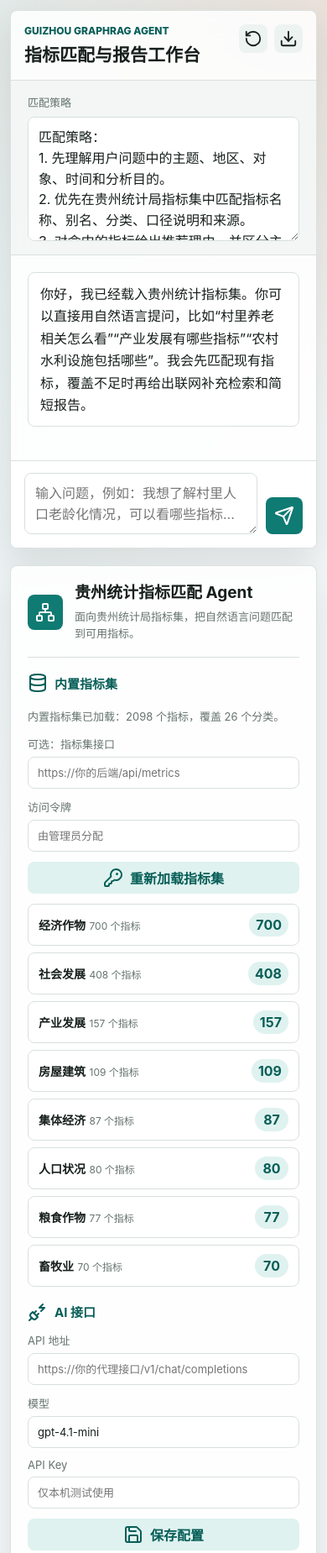
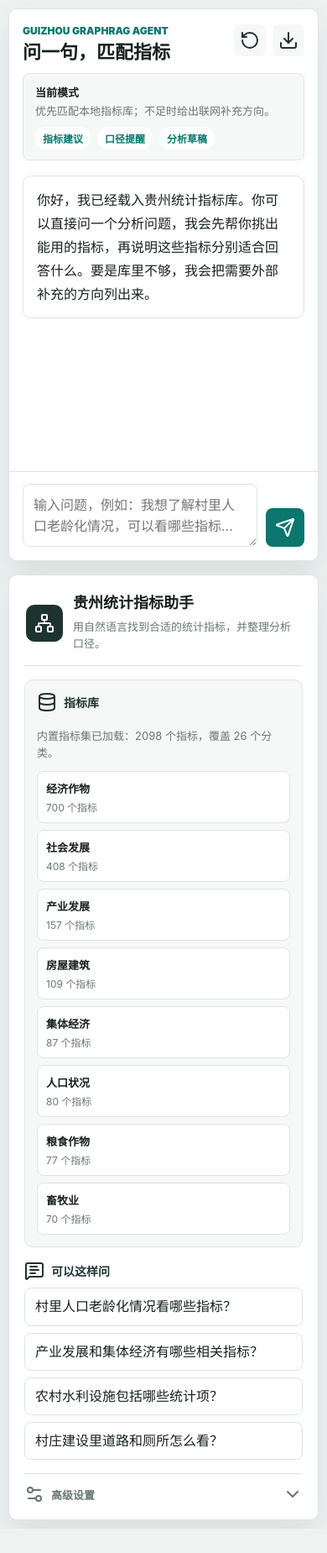
Before and after one commit to RichardF123/Guizhou-GraphRAG, a plain HTML site: page index.html in a window 390 px wide. Shown: the top 1849 px of the page at 84% size. After the commit the page ends 1820 px from the top, so only its background shows below. Drawn offline with nearby package versions, Linux system fonts and the light colour scheme.

Commit message:
Refresh UI and response style

```diff
--- a/assets/app.js
+++ b/assets/app.js
@@ -28,11 +28,15 @@ const webSourceHints = [
   "贵州省人民政府 数据"
 ];
 
+const chatHistoryKey = "guizhou-chat-history-v2";
+const settingsKey = "design-chat-settings";
+const knowledgeKey = "design-knowledge";
+
 const state = {
-  messages: loadJson("design-chat-history", []),
+  messages: loadJson(chatHistoryKey, []),
   metrics: [],
   metricPayload: null,
-  settings: loadJson("design-chat-settings", {
+  settings: loadJson(settingsKey, {
     apiBaseUrl: "",
     modelName: "gpt-4.1-mini",
     apiKey: "",
@@ -73,7 +77,7 @@ function saveJson(key, value) {
 
 async function init() {
   hydrateSettings();
-  els.knowledgeBase.value = localStorage.getItem("design-knowledge") || defaultKnowledge;
+  els.knowledgeBase.value = localStorage.getItem(knowledgeKey) || defaultKnowledge;
   bindEvents();
   await loadBuiltInMetrics();
   renderMessages();
@@ -81,7 +85,7 @@ async function init() {
   if (!state.messages.length) {
     addMessage(
       "assistant",
-      "你好，我已经载入贵州统计指标集。你可以直接用自然语言提问，比如“村里养老相关怎么看”“产业发展有哪些指标”“农村水利设施包括哪些”。我会先匹配现有指标，覆盖不足时再给出联网补充检索和简短报告。"
+      "你好，我已经载入贵州统计指标库。你可以直接问一个分析问题，我会先帮你挑出能用的指标，再说明这些指标分别适合回答什么。要是库里不够，我会把需要外部补充的方向列出来。"
     );
   }
 
@@ -171,8 +175,14 @@ function hydrateSettings() {
 
 function bindEvents() {
   els.chatForm.addEventListener("submit", handleSubmit);
+  document.querySelectorAll(".prompt-chip").forEach((button) => {
+    button.addEventListener("click", () => {
+      els.userInput.value = button.textContent.trim();
+      els.userInput.focus();
+    });
+  });
   els.knowledgeBase.addEventListener("input", () => {
-    localStorage.setItem("design-knowledge", els.knowledgeBase.value);
+    localStorage.setItem(knowledgeKey, els.knowledgeBase.value);
   });
   els.loadMetrics.addEventListener("click", loadProtectedMetrics);
   els.saveSettings.addEventListener("click", saveSettings);
@@ -387,7 +397,7 @@ function scoreMetric(metric, question, qNorm, qCore, grams, routeCategories = ne
 
   score = Math.max(0, Math.min(0.99, score));
   if (!reasons.length && (fuzzy > 0 || coverage > 0)) {
-    reasons.push(`optimized 离线检索：字面=${fuzzy.toFixed(2)}；覆盖=${coverage.toFixed(2)}；骨架=${semantic.toFixed(2)}；惩罚=${penalty.toFixed(2)}`);
+    reasons.push("与问题表述和指标口径接近");
   }
 
   return {
@@ -518,26 +528,31 @@ function uniqueByName(item, index, array) {
 }
 
 function buildLocalReply(result) {
-  const matchLines = result.matches.length
-    ? result.matches
-        .slice(0, 6)
+  const primary = result.matches.slice(0, 3);
+  const supporting = result.matches.slice(3, 6);
+  const primaryLines = primary.length
+    ? primary
         .map((item, index) => {
-          const source = item.source ? `；来源：${item.source}` : "";
-          const desc = item.desc ? `\n   口径：${truncate(item.desc, 92)}` : "";
-          return `${index + 1}. ${item.name}（${item.category}，匹配度 ${Math.round(item.score * 100)}%）\n   推荐理由：${item.reason}${source}${desc}`;
+          const source = item.source ? `，建议按${item.source}口径核对` : "";
+          const desc = item.desc ? `\n   ${truncate(item.desc, 86)}` : "";
+          return `${index + 1}. ${item.name}（${item.category}）${source}${desc}`;
         })
         .join("\n")
-    : "没有在现有指标集中找到足够可靠的匹配。";
+    : "这次没有找到特别直接的现有指标。";
+
+  const supportingLines = supporting.length
+    ? supporting.map((item) => `- ${item.name}（${item.category}）`).join("\n")
+    : "- 暂时不需要更多辅助指标。";
 
   const coverageText = {
-    full: "现有指标基本可以覆盖这个问题。",
-    partial: "现有指标只能覆盖一部分，需要补充口径或数据。",
-    low: "现有指标匹配较弱，建议进入联网补充检索。",
+    full: "这个问题用现有指标库基本能回答。",
+    partial: "现有指标能回答一部分，但还需要补充数据口径或时间序列。",
+    low: "库里没有特别贴合的指标，建议把它当作探索性问题处理。",
   }[result.coverage];
 
   const gapLines = result.gaps.length
     ? result.gaps.map((gap) => `- ${gap}`).join("\n")
-    : "- 暂未发现明显缺口，优先使用上面的授权指标。";
+    : "- 先用上面的指标就可以展开，不必急着补外部资料。";
 
   const webLines = result.webQueries.length
     ? result.webQueries
@@ -546,26 +561,28 @@ function buildLocalReply(result) {
           return `- ${query}\n  ${url}`;
         })
         .join("\n")
-    : "- 当前匹配较充分，暂不需要联网补充。";
+    : "- 暂不需要联网补充。";
 
-  return `问题理解：
-你想围绕“${result.question}”寻找可用统计指标，并据此形成一个简短分析口径。
+  const categoryText = result.inferredTopics.categories.slice(0, 3).join("、") || "相关";
 
-检索策略：
-当前使用 ${result.optimizedVersion}。问题被路由为 ${result.route.queryType}，优先关注 ${result.route.categories.join("、") || "全部分类"}。
+  return `我理解你想看的是：${result.question}
 
-现有指标匹配：
 ${coverageText}
-${matchLines}
 
-缺口判断：
+建议先看这几个指标：
+${primaryLines}
+
+可以作为辅助观察的指标：
+${supportingLines}
+
+怎么用：
+先把「${categoryText}」相关指标按年份整理出来，看总量变化；如果涉及人群、设施或产业，再拆到结构指标看是哪一部分在变化。正式写报告时，主指标回答问题，辅助指标解释原因或做侧面印证。
+
+还需要注意：
 ${gapLines}
 
-联网补充建议：
-${webLines}
-
-简短统计分析报告：
-建议先以上述匹配度最高的指标作为主指标，再用同分类下的辅助指标交叉验证。如果问题涉及趋势，应按年度整理指标值，观察总量变化和结构变化；如果涉及比较，应统一统计口径后再做地区或时间对比。对于联网补充得到的公开资料，需要保留来源、发布时间和口径说明，正式结论仍以贵州统计局授权指标和数据为准。`;
+如果要补充公开资料，可以搜：
+${webLines}`;
 }
 
 async function loadProtectedMetrics() {
@@ -663,7 +680,7 @@ function updateMessage(id, content) {
 
 function persistMessages() {
   saveJson(
-    "design-chat-history",
+    chatHistoryKey,
     state.messages.filter((item) => !item.transient)
   );
 }
@@ -676,7 +693,7 @@ function renderMessages() {
           <div class="avatar" aria-hidden="true">
             <i data-lucide="${message.role === "user" ? "user" : "sparkles"}"></i>
           </div>
-          <div class="bubble ${message.transient ? "typing" : ""}">${escapeHtml(message.content)}</div>
+          <div class="bubble ${message.transient ? "typing" : ""}">${formatMessage(message.content)}</div>
         </article>
       `
     )
@@ -693,7 +710,7 @@ function saveSettings(showFeedback = true) {
     metricEndpoint: els.metricEndpoint.value.trim(),
     metricAccessToken: "",
   };
-  saveJson("design-chat-settings", state.settings);
+  saveJson(settingsKey, state.settings);
   if (!showFeedback) return;
   els.saveSettings.textContent = "已保存";
   setTimeout(() => {
@@ -706,7 +723,7 @@ function resetChat() {
   state.messages = [];
   persistMessages();
   renderMessages();
-  addMessage("assistant", "对话已清空。请输入新的贵州统计指标问题。");
+  addMessage("assistant", "对话已清空。你可以继续问一个统计分析问题。");
 }
 
 function exportChat() {
@@ -736,6 +753,19 @@ function escapeHtml(value) {
     .replaceAll("'", "&#039;");
 }
 
+function formatMessage(value) {
+  let html = escapeHtml(value);
+  html = html.replace(
+    /(^|\n)(我理解你想看的是|建议先看这几个指标|可以作为辅助观察的指标|怎么用|还需要注意|如果要补充公开资料，可以搜)：/g,
+    '$1<strong class="reply-heading">$2：</strong>'
+  );
+  html = html.replace(
+    /(https?:\/\/[^\s<]+)/g,
+    '<a href="$1" target="_blank" rel="noreferrer">$1</a>'
+  );
+  return html;
+}
+
 function refreshIcons() {
   if (window.lucide?.createIcons) {
     window.lucide.createIcons();
--- a/assets/styles.css
+++ b/assets/styles.css
@@ -1,16 +1,17 @@
 :root {
   color-scheme: light;
-  --bg: #f5f7f8;
-  --surface: #ffffff;
-  --surface-strong: #edf3f1;
-  --text: #17201d;
-  --muted: #65736f;
-  --line: #d8e0dd;
-  --accent: #0f7b73;
-  --accent-dark: #075e58;
-  --accent-soft: #dff2ef;
-  --warning: #a15c00;
-  --shadow: 0 18px 42px rgba(26, 48, 44, 0.12);
+  --bg: #eef3f2;
+  --panel: #ffffff;
+  --panel-soft: #f6f8f7;
+  --ink: #17211f;
+  --muted: #687773;
+  --line: #dce5e2;
+  --accent: #0a766d;
+  --accent-2: #2f8f64;
+  --accent-soft: #e3f3ef;
+  --dark: #1e3330;
+  --warning: #9a5a00;
+  --shadow: 0 16px 36px rgba(31, 54, 50, 0.1);
   font-family:
     Inter, "Segoe UI", "PingFang SC", "Microsoft YaHei", system-ui,
     sans-serif;
@@ -23,20 +24,14 @@
 html,
 body {
   max-width: 100%;
+  min-height: 100%;
   overflow-x: hidden;
 }
 
 body {
-  min-height: 100vh;
   margin: 0;
-  background:
-    linear-gradient(125deg, rgba(15, 123, 115, 0.08), transparent 42%),
-    radial-gradient(circle at 100% 0%, rgba(222, 117, 63, 0.14), transparent 26%),
-    var(--bg);
-  color: var(--text);
-}
-
-body {
+  background: var(--bg);
+  color: var(--ink);
   overflow: hidden;
 }
 
@@ -52,12 +47,12 @@ button {
 
 .app-shell {
   display: grid;
-  grid-template-columns: minmax(280px, 360px) minmax(0, 1fr);
-  gap: 20px;
-  width: min(1440px, 100%);
+  grid-template-columns: 340px minmax(0, 1fr);
+  gap: 16px;
+  width: min(1480px, 100%);
   height: 100vh;
   margin: 0 auto;
-  padding: 20px;
+  padding: 16px;
 }
 
 .side-panel,
@@ -65,38 +60,37 @@ button {
   min-width: 0;
   width: 100%;
   max-width: 100%;
-  background: rgba(255, 255, 255, 0.86);
-  border: 1px solid rgba(216, 224, 221, 0.9);
+  background: var(--panel);
+  border: 1px solid var(--line);
   box-shadow: var(--shadow);
-  backdrop-filter: blur(16px);
 }
 
 .side-panel {
   display: flex;
   flex-direction: column;
-  gap: 18px;
-  height: calc(100vh - 40px);
+  gap: 16px;
+  height: calc(100vh - 32px);
   overflow-y: auto;
-  padding: 20px;
-  border-radius: 8px;
+  padding: 18px;
+  border-radius: 10px;
 }
 
 .brand-block {
   display: grid;
-  grid-template-columns: 48px 1fr;
-  gap: 14px;
+  grid-template-columns: 44px 1fr;
+  gap: 12px;
   align-items: center;
-  padding-bottom: 18px;
+  padding: 4px 2px 16px;
   border-bottom: 1px solid var(--line);
 }
 
 .brand-mark {
   display: grid;
-  width: 48px;
-  height: 48px;
+  width: 44px;
+  height: 44px;
   place-items: center;
-  border-radius: 8px;
-  background: var(--accent);
+  border-radius: 10px;
+  background: var(--dark);
   color: #fff;
 }
 
@@ -107,12 +101,8 @@ button {
 }
 
 .brand-block h1 {
-  font-size: 19px;
+  font-size: 18px;
   line-height: 1.25;
-}
-
-.brand-block > div:last-child {
-  min-width: 0;
 }
 
 .brand-block p,
@@ -129,74 +119,115 @@ button {
   gap: 12px;
 }
 
+.dataset-card {
+  padding: 14px;
+  border: 1px solid var(--line);
+  border-radius: 10px;
+  background: var(--panel-soft);
+}
+
 .section-title {
   display: flex;
   gap: 8px;
   align-items: center;
-  color: var(--accent-dark);
+  color: var(--dark);
 }
 
 .section-title h2 {
-  font-size: 15px;
+  font-size: 14px;
 }
 
 .metric-list {
   display: grid;
+  grid-template-columns: 1fr 1fr;
   gap: 8px;
 }
 
 .metric-item {
-  display: grid;
-  grid-template-columns: 1fr auto;
-  gap: 10px;
-  align-items: center;
-  padding: 10px 12px;
+  min-width: 0;
+  padding: 10px;
   border: 1px solid var(--line);
   border-radius: 8px;
-  background: var(--surface);
-}
-
-.metric-item.locked {
-  opacity: 0.74;
+  background: #fff;
 }
 
 .metric-item strong {
-  font-size: 14px;
+  display: block;
+  overflow: hidden;
+  color: var(--ink);
+  font-size: 13px;
+  text-overflow: ellipsis;
+  white-space: nowrap;
 }
 
 .metric-item span {
+  display: block;
+  margin-top: 4px;
   color: var(--muted);
   font-size: 12px;
 }
 
 .metric-score {
-  min-width: 40px;
-  padding: 4px 8px;
-  border-radius: 999px;
-  background: var(--accent-soft);
-  color: var(--accent-dark);
-  text-align: center;
-  font-weight: 700;
+  display: none;
 }
 
-.locked-note {
-  margin: 0 0 2px;
+.examples {
+  gap: 8px;
+}
+
+.prompt-chip {
+  width: 100%;
   padding: 10px 12px;
-  border: 1px solid rgba(161, 92, 0, 0.28);
+  border: 1px solid var(--line);
   border-radius: 8px;
-  background: #fff7e8;
-  color: var(--warning);
-  font-size: 12px;
-  line-height: 1.5;
+  background: #fff;
+  color: var(--ink);
+  text-align: left;
+  line-height: 1.45;
+}
+
+.prompt-chip:hover {
+  border-color: rgba(10, 118, 109, 0.45);
+  background: var(--accent-soft);
+}
+
+.settings details {
+  border-top: 1px solid var(--line);
+  padding-top: 12px;
+}
+
+.settings summary {
+  display: flex;
+  align-items: center;
+  justify-content: space-between;
+  color: var(--muted);
+  font-size: 13px;
+  font-weight: 700;
+  list-style: none;
+}
+
+.settings summary::-webkit-details-marker {
+  display: none;
+}
+
+.settings summary span {
+  display: inline-flex;
+  gap: 8px;
+  align-items: center;
+}
+
+.settings-body {
+  display: grid;
+  gap: 10px;
+  margin-top: 12px;
 }
 
 .settings label,
-.metric-access,
-.knowledge-card label {
+.metric-access {
   display: grid;
   gap: 6px;
   color: var(--muted);
-  font-size: 13px;
+  font-size: 12px;
 }
 
 input,
@@ -205,7 +236,7 @@ textarea {
   border: 1px solid var(--line);
   border-radius: 8px;
   background: #fff;
-  color: var(--text);
+  color: var(--ink);
   outline: none;
   transition:
     border-color 160ms ease,
@@ -219,14 +250,14 @@ input {
 
 textarea {
   resize: vertical;
-  padding: 11px 12px;
+  padding: 12px;
   line-height: 1.55;
 }
 
 input:focus,
 textarea:focus {
   border-color: var(--accent);
-  box-shadow: 0 0 0 3px rgba(15, 123, 115, 0.14);
+  box-shadow: 0 0 0 3px rgba(10, 118, 109, 0.12);
 }
 
 .secondary-button,
@@ -243,16 +274,16 @@ textarea:focus {
   gap: 8px;
   height: 38px;
   background: var(--accent-soft);
-  color: var(--accent-dark);
-  font-weight: 700;
+  color: var(--accent);
+  font-weight: 800;
 }
 
 .chat-panel {
   display: grid;
-  grid-template-rows: auto auto minmax(240px, 1fr) auto;
-  height: calc(100vh - 40px);
+  grid-template-rows: auto auto minmax(260px, 1fr) auto;
+  height: calc(100vh - 32px);
   overflow: hidden;
-  border-radius: 8px;
+  border-radius: 10px;
 }
 
 .chat-header {
@@ -260,21 +291,21 @@ textarea:focus {
   align-items: center;
   justify-content: space-between;
   gap: 16px;
-  padding: 18px 20px;
-  border-bottom: 1px solid var(--line);
+  padding: 22px 24px 16px;
 }
 
 .eyebrow {
   margin: 0 0 5px;
-  color: var(--accent-dark);
+  color: var(--accent);
   font-size: 12px;
-  font-weight: 800;
+  font-weight: 900;
   letter-spacing: 0;
   text-transform: uppercase;
 }
 
 .chat-header h2 {
-  font-size: 21px;
+  font-size: 25px;
+  line-height: 1.2;
 }
 
 .header-actions {
@@ -283,103 +314,148 @@ textarea:focus {
   gap: 8px;
 }
 
-.chat-header > div:first-child {
-  min-width: 0;
-}
-
 .icon-button {
   width: 38px;
   height: 38px;
-  background: var(--surface-strong);
-  color: var(--text);
+  background: var(--panel-soft);
+  color: var(--dark);
 }
 
-.knowledge-card {
-  display: grid;
-  gap: 8px;
-  padding: 16px 20px;
-  background: rgba(237, 243, 241, 0.62);
-  border-bottom: 1px solid var(--line);
+.status-strip {
+  display: flex;
+  align-items: center;
+  justify-content: space-between;
+  margin: 0 24px 10px;
+  padding: 12px 14px;
+  border: 1px solid var(--line);
+  border-radius: 8px;
+  background: var(--panel-soft);
 }
 
-.knowledge-card textarea {
-  min-height: 94px;
-  max-height: 210px;
+.status-strip strong {
+  display: block;
+  font-size: 13px;
+}
+
+.status-strip span {
+  display: block;
+  margin-top: 3px;
+  color: var(--muted);
+  font-size: 13px;
+}
+
+.status-tags {
+  display: flex;
+  flex-shrink: 0;
+  gap: 8px;
+}
+
+.status-tags span {
+  margin: 0;
+  padding: 5px 9px;
+  border-radius: 999px;
+  background: #fff;
+  color: var(--accent);
+  font-size: 12px;
+  font-weight: 800;
+}
+
+.status-strip textarea,
+.sr-only {
+  position: absolute;
+  width: 1px;
+  height: 1px;
+  overflow: hidden;
+  clip: rect(0, 0, 0, 0);
+  white-space: nowrap;
 }
 
 .chat-stream {
   display: flex;
   flex-direction: column;
-  gap: 14px;
+  gap: 16px;
   overflow-y: auto;
-  padding: 20px;
+  padding: 12px 24px 22px;
 }
 
 .message {
   display: grid;
-  grid-template-columns: 34px minmax(0, 1fr);
+  grid-template-columns: 32px minmax(0, 1fr);
   gap: 10px;
-  max-width: 840px;
+  max-width: 900px;
 }
 
 .message.user {
   align-self: end;
-  grid-template-columns: minmax(0, 1fr) 34px;
+  grid-template-columns: minmax(0, 1fr) 32px;
+  max-width: 760px;
 }
 
 .avatar {
   display: grid;
-  width: 34px;
-  height: 34px;
+  width: 32px;
+  height: 32px;
   place-items: center;
   border-radius: 50%;
-  background: var(--surface-strong);
-  color: var(--accent-dark);
+  background: var(--accent-soft);
+  color: var(--accent);
 }
 
 .user .avatar {
   grid-column: 2;
-  background: #263d38;
+  background: var(--dark);
   color: #fff;
 }
 
 .bubble {
   min-width: 0;
-  padding: 12px 14px;
-  border-radius: 8px;
-  background: var(--surface);
+  padding: 14px 16px;
   border: 1px solid var(--line);
-  line-height: 1.65;
+  border-radius: 10px;
+  background: #fff;
+  line-height: 1.75;
   white-space: pre-wrap;
   overflow-wrap: anywhere;
+}
+
+.bubble a {
+  color: var(--accent);
+  font-weight: 700;
+}
+
+.reply-heading {
+  display: block;
+  margin: 4px 0 2px;
+  color: var(--dark);
+  font-size: 15px;
 }
 
 .user .bubble {
   grid-column: 1;
   grid-row: 1;
-  background: #263d38;
-  border-color: #263d38;
+  background: var(--dark);
+  border-color: var(--dark);
   color: #fff;
 }
 
 .composer {
   display: grid;
-  grid-template-columns: minmax(0, 1fr) 48px;
+  grid-template-columns: minmax(0, 1fr) 50px;
   gap: 10px;
   align-items: end;
-  padding: 16px 20px 20px;
+  padding: 16px 24px 22px;
   border-top: 1px solid var(--line);
-  background: rgba(255, 255, 255, 0.9);
+  background: #fff;
 }
 
 .composer textarea {
-  min-height: 52px;
-  max-height: 160px;
+  min-height: 54px;
+  max-height: 150px;
 }
 
 .send-button {
-  width: 48px;
-  height: 48px;
+  width: 50px;
+  height: 50px;
   background: var(--accent);
   color: #fff;
 }
@@ -387,6 +463,18 @@ textarea:focus {
 .typing {
   color: var(--muted);
   font-style: italic;
+}
+
+.locked-note {
+  grid-column: 1 / -1;
+  margin: 0;
+  padding: 10px 12px;
+  border: 1px solid rgba(154, 90, 0, 0.28);
+  border-radius: 8px;
+  background: #fff7e8;
+  color: var(--warning);
+  font-size: 12px;
+  line-height: 1.5;
 }
 
 @media (max-width: 900px) {
@@ -402,50 +490,46 @@ textarea:focus {
   .app-shell {
     grid-template-columns: 1fr;
     width: 100vw;
-    max-width: 100vw;
     height: auto;
     min-height: 100vh;
-    padding: 12px;
+    padding: 10px;
   }
 
   .side-panel,
   .chat-panel {
     height: auto;
-    min-height: auto;
+  }
+
+  .chat-panel {
+    order: 1;
+    min-height: 78vh;
   }
 
   .side-panel {
     order: 2;
     overflow: visible;
   }
-
-  .chat-panel {
-    order: 1;
-    min-height: 76vh;
-  }
 }
 
 @media (max-width: 560px) {
   .chat-header {
-    position: relative;
     align-items: flex-start;
-    padding: 16px;
-    padding-right: 96px;
+    padding: 18px 16px 12px;
   }
 
-  .header-actions {
-    position: absolute;
-    top: 16px;
-    right: 16px;
+  .chat-header h2 {
+    font-size: 22px;
   }
 
-  .brand-block {
-    grid-template-columns: 42px 1fr;
+  .status-strip {
+    align-items: flex-start;
+    flex-direction: column;
+    gap: 10px;
+    margin: 0 16px 8px;
   }
 
-  .brand-mark {
-    width: 42px;
-    height: 42px;
+  .chat-stream {
+    padding: 10px 16px 18px;
   }
 
   .message,
@@ -465,17 +549,16 @@ textarea:focus {
   }
 
   .composer {
-    grid-template-columns: minmax(0, 1fr) 44px;
+    grid-template-columns: minmax(0, 1fr) 46px;
     padding: 14px 16px 16px;
   }
 
   .send-button {
-    width: 44px;
-    height: 44px;
+    width: 46px;
+    height: 46px;
   }
 
-  .icon-button {
-    width: 34px;
-    height: 34px;
+  .metric-list {
+    grid-template-columns: 1fr;
   }
 }
--- a/index.html
+++ b/index.html
@@ -17,19 +17,40 @@
             <i data-lucide="network"></i>
           </div>
           <div>
-            <h1>贵州统计指标匹配 Agent</h1>
-            <p>面向贵州统计局指标集，把自然语言问题匹配到可用指标。</p>
+            <h1>贵州统计指标助手</h1>
+            <p>用自然语言找到合适的统计指标，并整理分析口径。</p>
           </div>
         </section>
 
-        <section class="panel-section">
+        <section class="panel-section dataset-card">
           <div class="section-title">
             <i data-lucide="database" aria-hidden="true"></i>
-            <h2>内置指标集</h2>
+            <h2>指标库</h2>
           </div>
           <p class="hint" id="metricSummary">正在加载贵州统计指标集...</p>
+          <div class="metric-list" id="metricList"></div>
+        </section>
+
+        <section class="panel-section examples">
+          <div class="section-title">
+            <i data-lucide="message-square-text" aria-hidden="true"></i>
+            <h2>可以这样问</h2>
+          </div>
+          <button class="prompt-chip" type="button">村里人口老龄化情况看哪些指标？</button>
+          <button class="prompt-chip" type="button">产业发展和集体经济有哪些相关指标？</button>
+          <button class="prompt-chip" type="button">农村水利设施包括哪些统计项？</button>
+          <button class="prompt-chip" type="button">村庄建设里道路和厕所怎么看？</button>
+        </section>
+
+        <section class="panel-section settings">
+          <details>
+            <summary>
+              <span><i data-lucide="settings-2" aria-hidden="true"></i> 高级设置</span>
+              <i data-lucide="chevron-down" aria-hidden="true"></i>
+            </summary>
+            <div class="settings-body">
               <label class="metric-access">
-            <span>可选：指标集接口</span>
+                <span>指标集接口</span>
                 <input id="metricEndpoint" type="url" placeholder="https://你的后端/api/metrics" autocomplete="off" />
               </label>
               <label class="metric-access">
@@ -40,16 +61,8 @@
                 <i data-lucide="key-round" aria-hidden="true"></i>
                 重新加载指标集
               </button>
-          <div class="metric-list" id="metricList"></div>
-        </section>
-
-        <section class="panel-section settings">
-          <div class="section-title">
-            <i data-lucide="plug-zap" aria-hidden="true"></i>
-            <h2>AI 接口</h2>
-          </div>
               <label>
-            <span>API 地址</span>
+                <span>AI API 地址</span>
                 <input id="apiBaseUrl" type="url" placeholder="https://你的代理接口/v1/chat/completions" autocomplete="off" />
               </label>
               <label>
@@ -64,7 +77,8 @@
                 <i data-lucide="save" aria-hidden="true"></i>
                 保存配置
               </button>
-          <p class="hint">配置后可调用模型生成更自然的报告；不配置也能用内置指标集做本地匹配。</p>
+            </div>
+          </details>
         </section>
       </aside>
 
@@ -72,7 +86,7 @@
         <header class="chat-header">
           <div>
             <p class="eyebrow">Guizhou GraphRAG Agent</p>
-            <h2>指标匹配与报告工作台</h2>
+            <h2>问一句，匹配指标</h2>
           </div>
           <div class="header-actions">
             <button class="icon-button" id="resetChat" type="button" title="清空对话" aria-label="清空对话">
@@ -84,8 +98,17 @@
           </div>
         </header>
 
-        <div class="knowledge-card">
-          <label for="knowledgeBase">匹配策略</label>
+        <div class="status-strip">
+          <div>
+            <strong>当前模式</strong>
+            <span>优先匹配本地指标库；不足时给出联网补充方向。</span>
+          </div>
+          <div class="status-tags" aria-label="输出内容">
+            <span>指标建议</span>
+            <span>口径提醒</span>
+            <span>分析草稿</span>
+          </div>
+          <label class="sr-only" for="knowledgeBase">匹配策略</label>
           <textarea id="knowledgeBase" rows="5"></textarea>
         </div>
 
```
Lines whose indentation alone changed are shown as unchanged.
